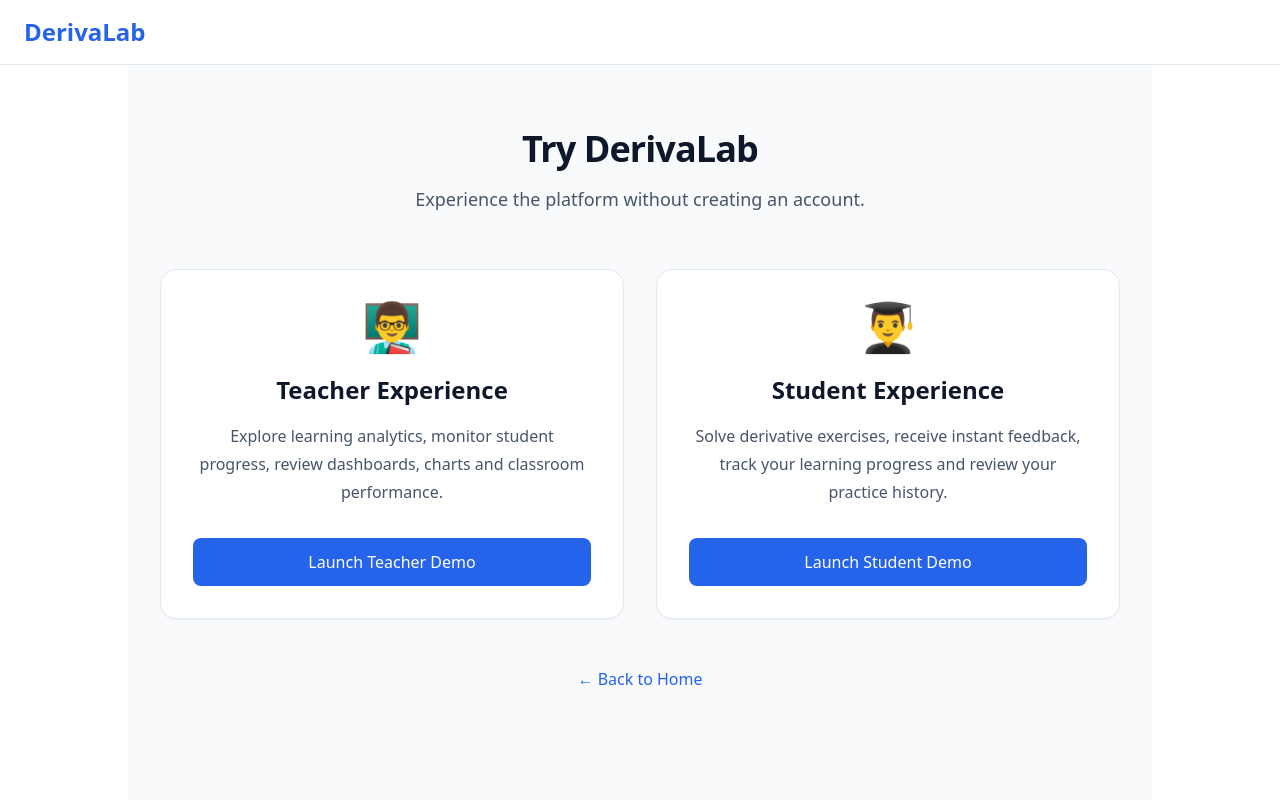
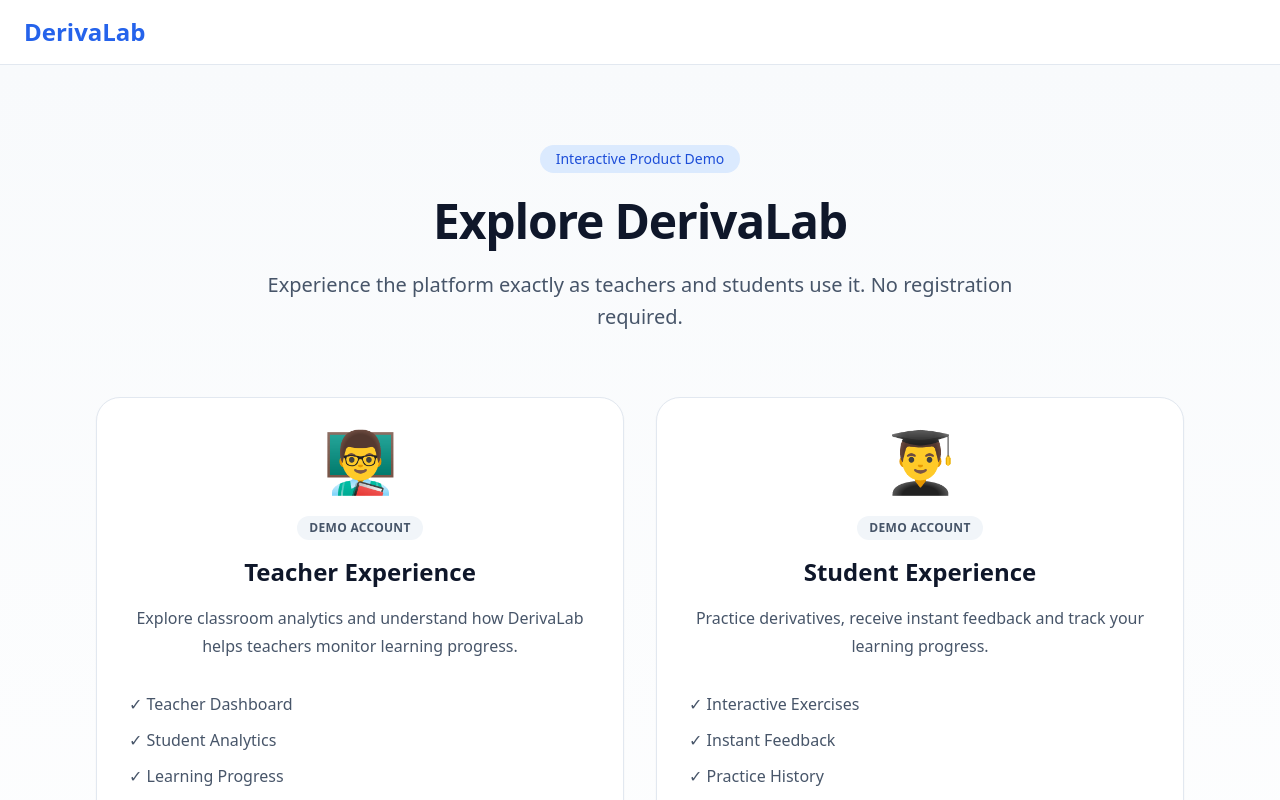
Before and after one commit to lu-alvz-dev/derivalab, a React (Vite) app in the folder client/: page /demo in a window 1280 px wide. Shown: the top 800 px of the page. Built offline with nearby package versions, Linux system fonts and the light colour scheme.

Commit message:
(refactor): improve visual design for demo selection page

```diff
--- a/client/src/pages/DemoSelectionPage.jsx
+++ b/client/src/pages/DemoSelectionPage.jsx
@@ -54,63 +54,114 @@ function DemoSelectionPage() {
     <>
       <Navbar />
 
-      <main className="max-w-5xl mx-auto px-4 sm:px-6 lg:px-8 py-16 min-h-screen bg-slate-50">
-        <div className="text-center max-w-2xl mx-auto">
-          <h1 className="text-4xl font-bold tracking-tight text-slate-900">
-            Try DerivaLab
+      <main className="min-h-screen bg-gradient-to-b from-slate-50 to-white">
+        <div className="max-w-6xl mx-auto px-4 sm:px-6 lg:px-8 py-20">
+          {/* Header */}
+
+          <div className="max-w-3xl mx-auto text-center">
+            <span
+              className="
+                inline-flex
+                rounded-full
+                bg-blue-100
+                px-4
+                py-1
+                text-sm
+                font-medium
+                text-blue-700
+              "
+            >
+              Interactive Product Demo
+            </span>
+
+            <h1 className="mt-6 text-5xl font-bold tracking-tight text-slate-900">
+              Explore DerivaLab
             </h1>
 
-          <p className="mt-4 text-lg text-slate-600">
-            Experience the platform without creating an account.
+            <p className="mt-6 text-xl leading-8 text-slate-600">
+              Experience the platform exactly as teachers and students use it.
+              No registration required.
             </p>
           </div>
 
-        <div className="mt-14 grid grid-cols-1 lg:grid-cols-2 gap-8">
-          {/* Teacher Demo */}
+          {/* Cards */}
+
+          <div className="mt-16 grid grid-cols-1 lg:grid-cols-2 gap-8 items-stretch">
+            {/* Teacher */}
 
             <section
               className="
-              rounded-2xl
+                flex
+                flex-col
+                rounded-3xl
                 border
                 border-slate-200
                 bg-white
                 p-8
                 shadow-sm
                 transition-all
-              duration-200
-              hover:-translate-y-1
-              hover:shadow-lg
+                duration-300
+                hover:-translate-y-2
+                hover:shadow-xl
               "
             >
-            <div className="text-5xl mb-6 text-center">👨‍🏫</div>
+              <div className="text-6xl text-center">👨‍🏫</div>
 
-            <h2 className="text-2xl font-semibold text-slate-900 text-center">
+              <div className="mt-6 text-center">
+                <span
+                  className="
+                    inline-flex
+                    rounded-full
+                    bg-slate-100
+                    px-3
+                    py-1
+                    text-xs
+                    font-semibold
+                    uppercase
+                    tracking-wide
+                    text-slate-600
+                  "
+                >
+                  Demo Account
+                </span>
+
+                <h2 className="mt-4 text-2xl font-bold text-slate-900">
                   Teacher Experience
                 </h2>
 
-            <p className="mt-4 text-center text-slate-600 leading-7">
-              Explore learning analytics, monitor student progress, review
-              dashboards, charts and classroom performance.
+                <p className="mt-4 text-slate-600 leading-7">
+                  Explore classroom analytics and understand how DerivaLab helps
+                  teachers monitor learning progress.
                 </p>
+              </div>
+
+              <ul className="mt-8 space-y-3 text-slate-600 flex-1">
+                <li>✓ Teacher Dashboard</li>
+                <li>✓ Student Analytics</li>
+                <li>✓ Learning Progress</li>
+                <li>✓ Error Analysis</li>
+                <li>✓ Difficulty Distribution</li>
+                <li>✓ Practice History</li>
+              </ul>
 
               <button
                 onClick={loginTeacherDemo}
                 disabled={loadingTeacher}
                 className="
-                mt-8
+                  mt-10
                   w-full
-                rounded-lg
+                  rounded-xl
                   bg-blue-600
-                px-5
+                  px-6
                   py-3
-                font-medium
+                  font-semibold
                   text-white
                   transition-all
                   duration-200
                   hover:bg-blue-700
                   hover:shadow-lg
+                  disabled:opacity-60
                   disabled:cursor-not-allowed
-                disabled:opacity-60
                 "
               >
                 {loadingTeacher
@@ -119,51 +170,81 @@ function DemoSelectionPage() {
               </button>
             </section>
 
-          {/* Student Demo */}
+            {/* Student */}
 
             <section
               className="
-              rounded-2xl
+                flex
+                flex-col
+                rounded-3xl
                 border
                 border-slate-200
                 bg-white
                 p-8
                 shadow-sm
                 transition-all
-              duration-200
-              hover:-translate-y-1
-              hover:shadow-lg
+                duration-300
+                hover:-translate-y-2
+                hover:shadow-xl
               "
             >
-            <div className="text-5xl mb-6 text-center">👨‍🎓</div>
+              <div className="text-6xl text-center">👨‍🎓</div>
 
-            <h2 className="text-2xl font-semibold text-slate-900 text-center">
+              <div className="mt-6 text-center">
+                <span
+                  className="
+                    inline-flex
+                    rounded-full
+                    bg-slate-100
+                    px-3
+                    py-1
+                    text-xs
+                    font-semibold
+                    uppercase
+                    tracking-wide
+                    text-slate-600
+                  "
+                >
+                  Demo Account
+                </span>
+
+                <h2 className="mt-4 text-2xl font-bold text-slate-900">
                   Student Experience
                 </h2>
 
-            <p className="mt-4 text-center text-slate-600 leading-7">
-              Solve derivative exercises, receive instant feedback, track your
-              learning progress and review your practice history.
+                <p className="mt-4 text-slate-600 leading-7">
+                  Practice derivatives, receive instant feedback and track your
+                  learning progress.
                 </p>
+              </div>
+
+              <ul className="mt-8 space-y-3 text-slate-600 flex-1">
+                <li>✓ Interactive Exercises</li>
+                <li>✓ Instant Feedback</li>
+                <li>✓ Practice History</li>
+                <li>✓ Learning Statistics</li>
+                <li>✓ Continue Practice</li>
+                <li>✓ Personal Dashboard</li>
+              </ul>
 
               <button
                 onClick={loginStudentDemo}
                 disabled={loadingStudent}
                 className="
-                mt-8
+                  mt-10
                   w-full
-                rounded-lg
+                  rounded-xl
                   bg-blue-600
-                px-5
+                  px-6
                   py-3
-                font-medium
+                  font-semibold
                   text-white
                   transition-all
                   duration-200
                   hover:bg-blue-700
                   hover:shadow-lg
+                  disabled:opacity-60
                   disabled:cursor-not-allowed
-                disabled:opacity-60
                 "
               >
                 {loadingStudent
@@ -173,10 +254,18 @@ function DemoSelectionPage() {
             </section>
           </div>
 
-        <div className="mt-12 text-center">
+          {/* Footer */}
+
+          <div className="mt-16 text-center">
+            <p className="text-sm text-slate-500">
+              Both demo accounts include preloaded data so you can immediately
+              explore the platform without creating an account.
+            </p>
+
             <Link
               to="/"
               className="
+                mt-6
                 inline-flex
                 items-center
                 text-blue-600
@@ -187,6 +276,7 @@ function DemoSelectionPage() {
               ← Back to Home
             </Link>
           </div>
+        </div>
       </main>
     </>
   );
```
Lines whose indentation alone changed are shown as unchanged.
